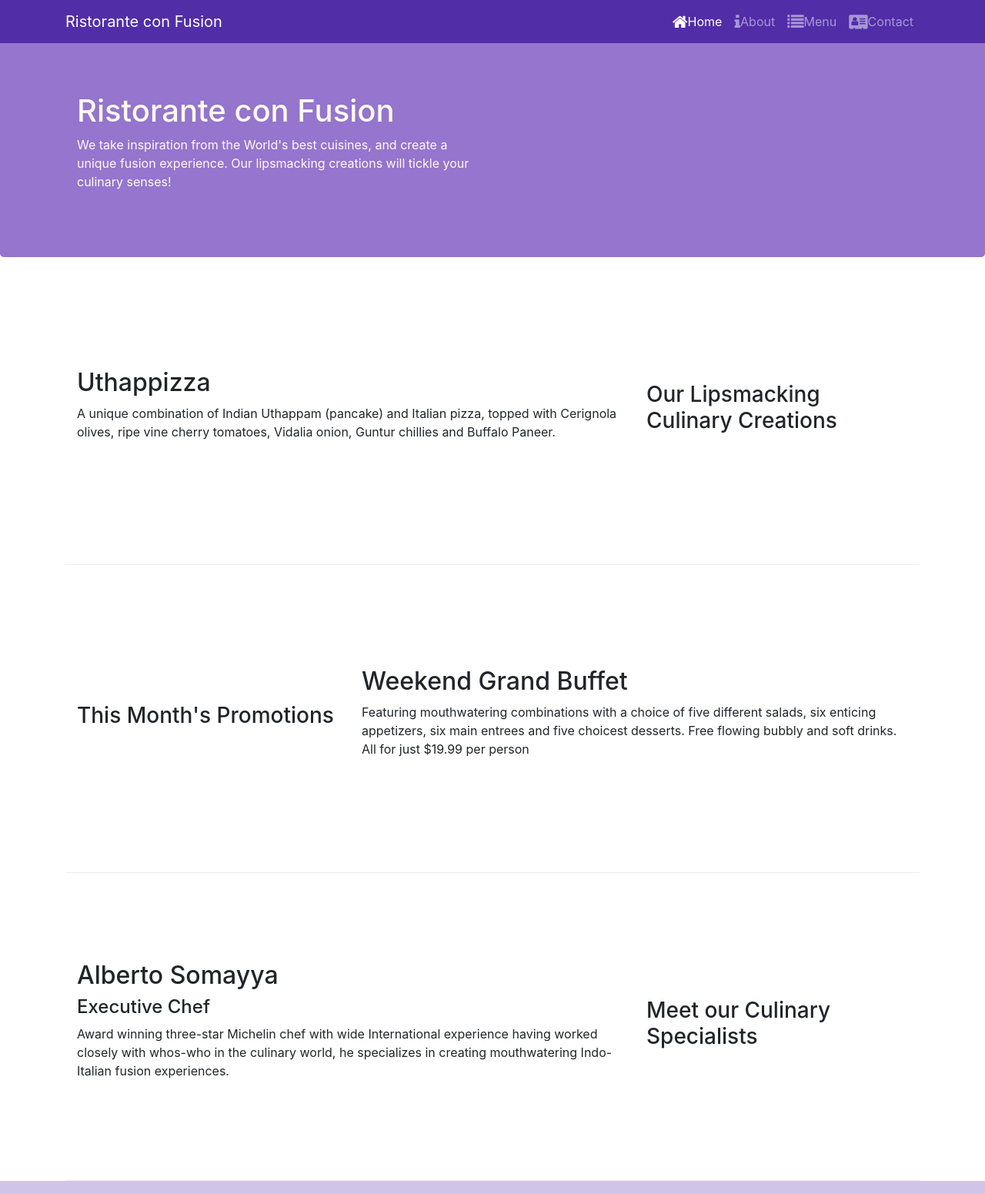
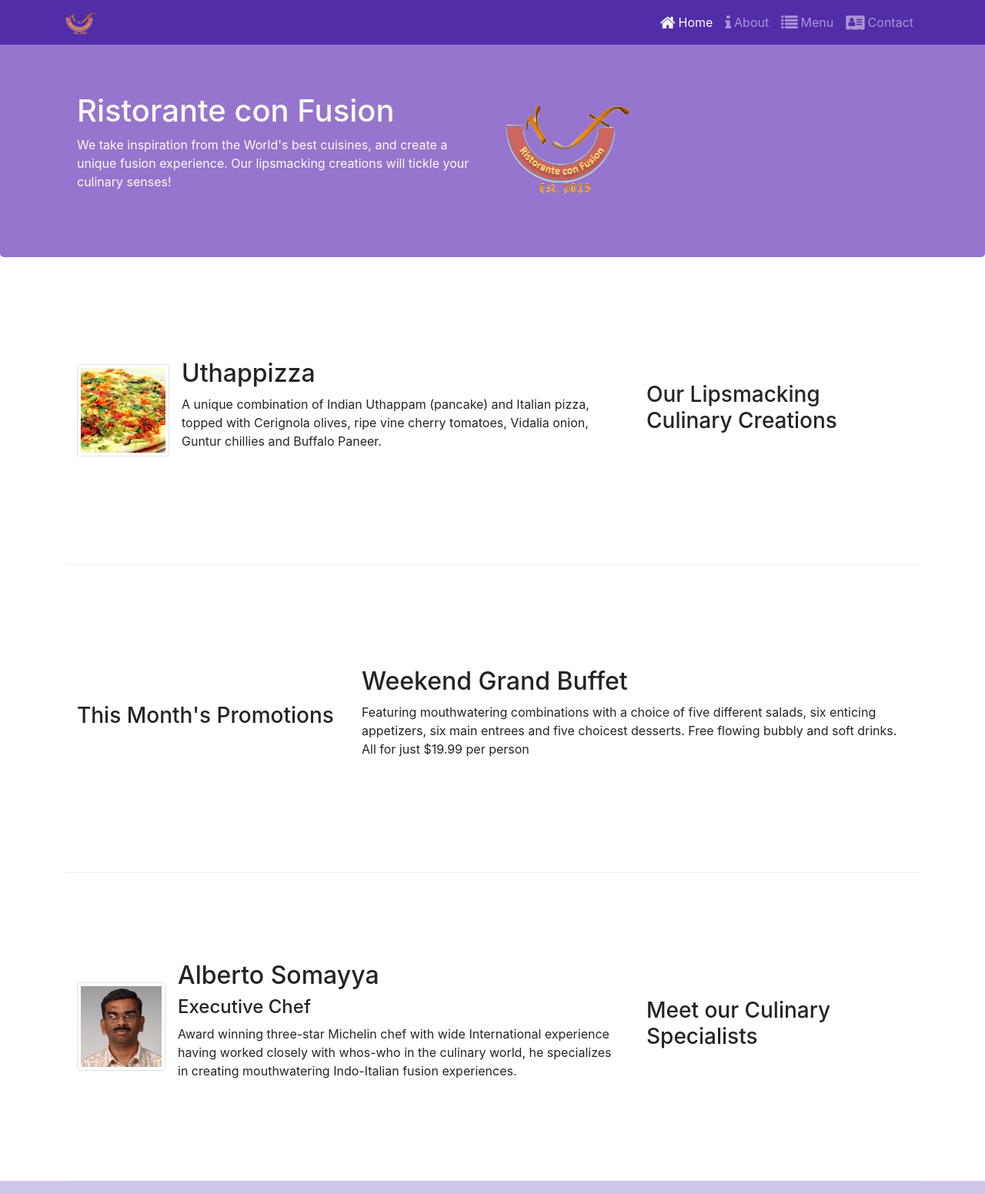
Before and after one commit to wildsrincon/Bootstrap-Coursera, a website: page index.html in a window 1280 px wide. Shown: the top 1551 px of the page at 77% size. Drawn offline with nearby package versions, Linux system fonts and the light colour scheme.

Commit message:
Images and Media

```diff
--- a/index.html
+++ b/index.html
@@ -2,7 +2,7 @@
 <html lang="en">
   <head>
     <!-- Required meta tags always come first -->
-    <meta charset=UTF-8">
+    <meta charset="UTF-8">
     <meta name="viewport" content="width=device-width, initial-scale=1.0" />
     <meta http-equiv="X-UA-Compatible" content="ie=edge" />
 
@@ -20,20 +20,20 @@
         <button class="navbar-toggler" type="button" data-toggle="collapse" data-target="#Navbar">
           <span class="navbar-toggler-icon"></span>
         </button>
-        <a class="navbar-brand mr-auto" href="/">Ristorante con Fusion</a>
+        <a class="navbar-brand mr-auto" href="/"><img src="img/logo.png" height="30" width="41"></a></a>
         <div class="collapse navbar-collapse" id="Navbar">
           <ul class="navbar-nav ml-auto">
             <li class="nav-item active">
-              <a class="nav-link" href="/"><span class="fa fa-home fa-lg"></span>Home</a>
+              <a class="nav-link" href="/"><span class="fa fa-home fa-lg mr-1"></span>Home</a>
             </li>
             <li class="nav-item">
-              <a class="nav-link" href="/aboutus.html"><span class="fa fa-info fa-lg"></span>About</a>
+              <a class="nav-link" href="/aboutus.html"><span class="fa fa-info fa-lg mr-1"></span>About</a>
             </li>
             <li class="nav-item">
-              <a class="nav-link" href="#"><span class="fa fa-list fa-lg"></span>Menu</a>
+              <a class="nav-link" href="#"><span class="fa fa-list fa-lg mr-1"></span>Menu</a>
             </li>
             <li class="nav-item">
-              <a class="nav-link" href="/contactus.html"><span class="fa fa-address-card fa-lg"></span>Contact</a>
+              <a class="nav-link" href="/contactus.html"><span class="fa fa-address-card fa-lg mr-1"></span>Contact</a>
             </li>
           </ul>
         </div>
@@ -50,7 +50,9 @@
               your culinary senses!
             </p>
           </div>
-          <div class="col-12 col-sm"></div>
+          <div class="col-12 col-sm align-self-center">
+            <img src="img/logo.png" class="img-fluid">
+          </div>
         </div>
       </div>
     </header>
@@ -61,12 +63,17 @@
           <h3>Our Lipsmacking Culinary Creations</h3>
         </div>
         <div class="col col-sm order-sm-first col-md">
-          <h2>Uthappizza</h2>
-          <p>
-            A unique combination of Indian Uthappam (pancake) and Italian pizza,
-            topped with Cerignola olives, ripe vine cherry tomatoes, Vidalia
-            onion, Guntur chillies and Buffalo Paneer.
-          </p>
+          <div class="media">
+            <img class="d-flex mr-3 img-thumbnail align-self-center"
+                    src="img/uthappizza.png" alt="Uthappizza">
+            <div class="media-body">
+              <h2 class="mt-0">Uthappizza</h2>
+              <p class="d-none d-sm-block">A unique combination of Indian Uthappam (pancake) and
+                  Italian pizza, topped with Cerignola olives, ripe vine
+                  cherry tomatoes, Vidalia onion, Guntur chillies and
+                  Buffalo Paneer.</p>
+            </div>
+          </div>
         </div>
       </div>
 
@@ -90,14 +97,19 @@
           <h3>Meet our Culinary Specialists</h3>
         </div>
         <div class="col col-sm order-sm-first col-md">
-          <h2>Alberto Somayya</h2>
-          <h4>Executive Chef</h4>
-          <p>
-            Award winning three-star Michelin chef with wide International
-            experience having worked closely with whos-who in the culinary
-            world, he specializes in creating mouthwatering Indo-Italian fusion
-            experiences.
-          </p>
+          <div class="media">
+            <img class="d-flex mr-3 img-thumbnail align-self-center"
+                    src="img/alberto.png" alt="Alberto Somayya">
+            <div class="media-body">
+              <h2 class="mt-0">Alberto Somayya</h2>
+              <h4>Executive Chef</h4>
+              <p class="d-none d-sm-block">Award winning three-star Michelin chef with wide
+                  International experience having worked closely with
+                  whos-who in the culinary world, he specializes in
+                  creating mouthwatering Indo-Italian fusion experiences.
+              </p>
+            </div>
+        </div>
         </div>
       </div>
     </div>
```
Also changed, not shown: aboutus.html (+1 -1 lines), contactus.html (+1 -1 lines), img/alberto.png (added), img/buffet.png (added), img/logo.png (added), img/uthappizza.png (added), 1 other file.
